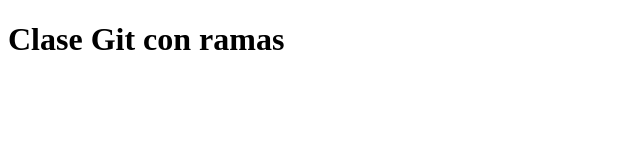
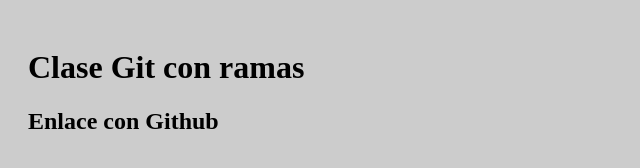
Before and after one commit to Ale0945/Modulo2ClaseGit, a plain HTML site: page index.html in a window 1280 px wide. Shown: the whole page, without its empty margins (0-640 px from the left). Drawn offline with Linux system fonts and the light colour scheme.

Commit message:
Cambio de fondo del body

```diff
--- a/assets/css/style.css
+++ b/assets/css/style.css
@@ -1,3 +1,4 @@
 body{
     padding: 20px;
+    background-color: #ccc;
 }
--- a/index.html
+++ b/index.html
@@ -3,9 +3,11 @@
 <head>
     <meta charset="UTF-8">
     <meta name="viewport" content="width=device-width, initial-scale=1.0">
+    <link rel="stylesheet" href="./assets/css/style.css">
     <title>Clase Git rama desarrollo</title>
 </head>
 <body>
     <h1>Clase Git con ramas</h1>
+    <h2>Enlace con Github</h2>
 </body>
 </html>
```
